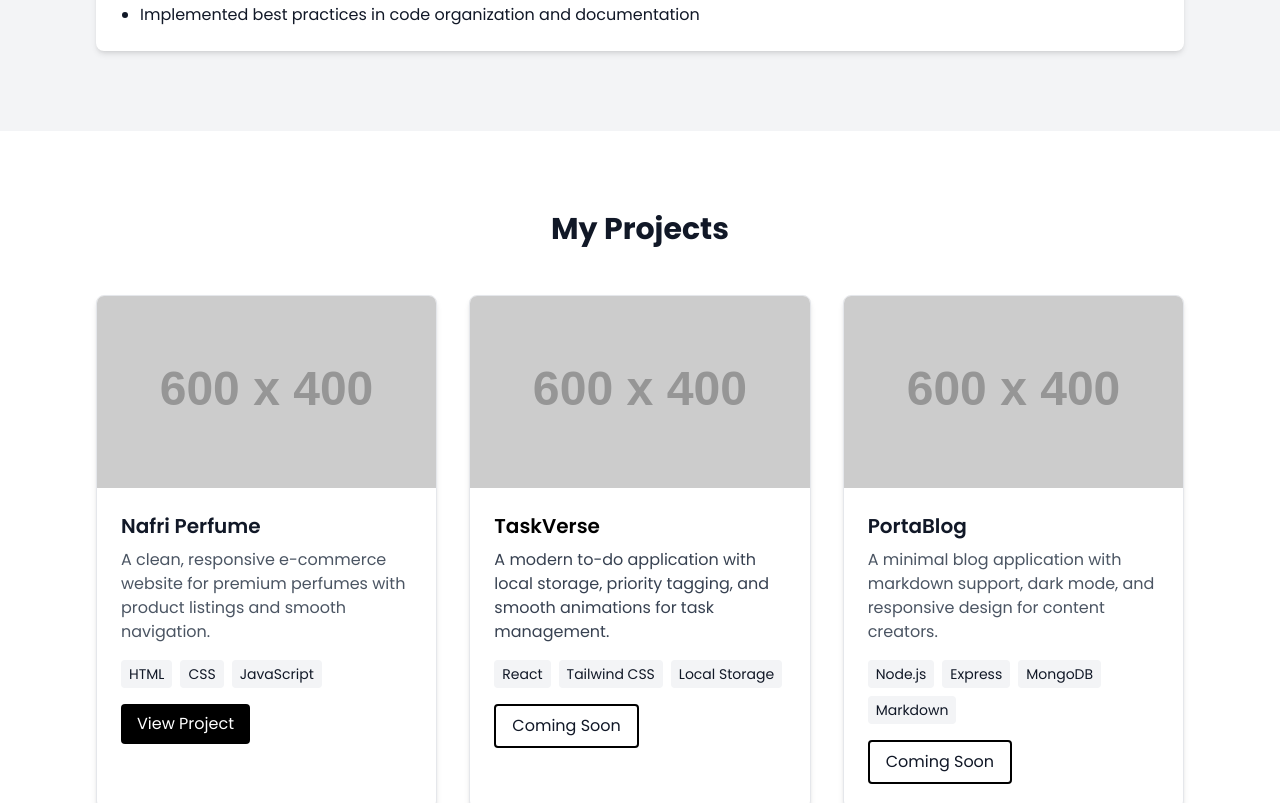
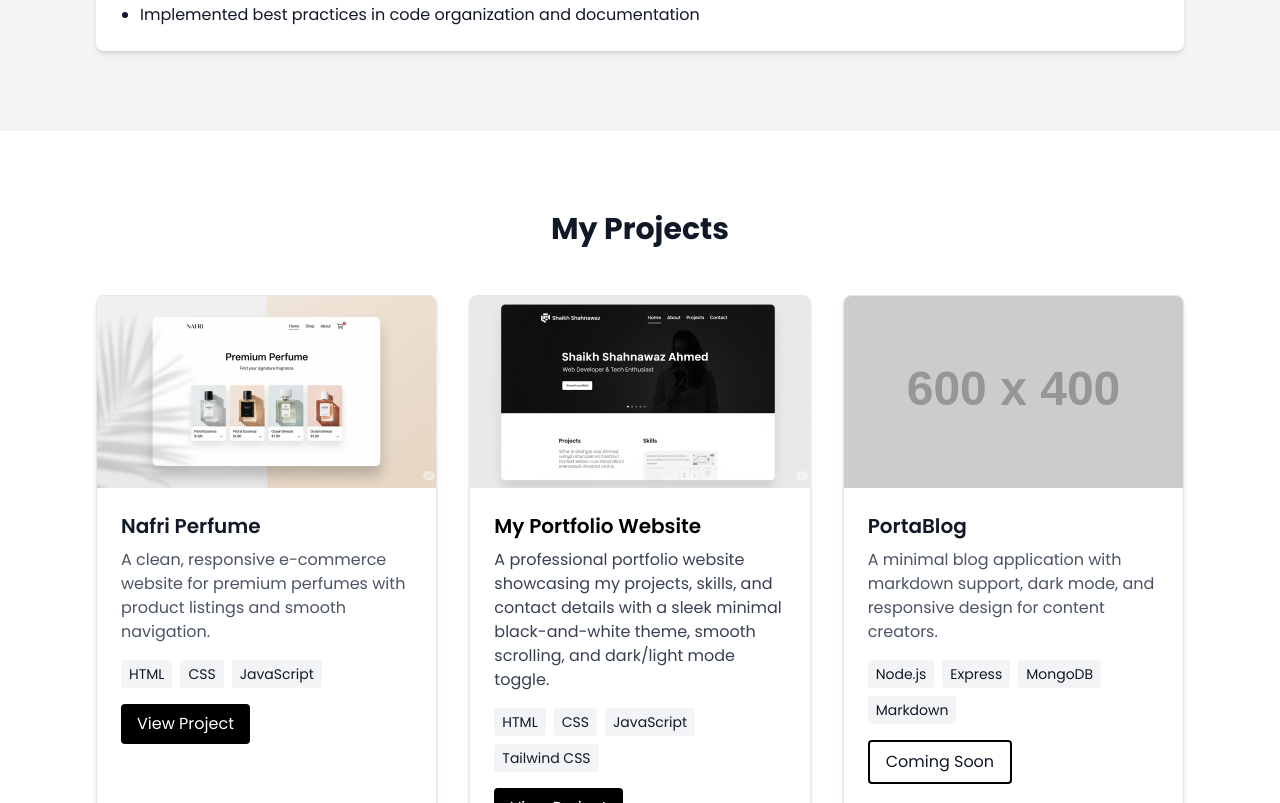
Before and after one commit to shaikhshahnawaz13/portfolio, a plain HTML site: page index.html in a window 1280 px wide. Shown: the part 2685-3488 px from the top of the page. Drawn offline with nearby package versions, Linux system fonts and the light colour scheme; placeholder pictures from the web are drawn by us.

Commit message:
Add files via upload

```diff
--- a/index.html
+++ b/index.html
@@ -8,6 +8,7 @@
         content="Professional portfolio of Shaikh Shahnawaz Ahmed - Full Stack Developer and BSc IT Student">
     <meta name="keywords" content="Full Stack Developer, Web Developer, Portfolio, Shaikh Shahnawaz Ahmed, BSc IT">
     <title>Shaikh Shahnawaz Ahmed | Full Stack Developer</title>
+    <link rel="icon" href="icon.png">
     <script src="https://cdn.tailwindcss.com"></script>
     <script>
         tailwind.config = {
@@ -307,8 +308,7 @@
             <div class="flex flex-col md:flex-row items-center gap-12">
                 <div class="w-full md:w-1/3 flex justify-center fade-in">
                     <div class="w-64 h-64 rounded-full overflow-hidden border-4 border-black dark:border-white">
-                        <img src="https://via.placeholder.com/400x400" alt="Shaikh Shahnawaz Ahmed"
-                            class="w-full h-full object-cover">
+                        <img src="photo.jpeg" alt="Shaikh Shahnawaz Ahmed" class="w-full h-full object-cover">
                     </div>
                 </div>
 
@@ -512,8 +512,7 @@
                 <div
                     class="project-card fade-in bg-white dark:bg-gray-900 rounded-lg overflow-hidden shadow-md border border-gray-200 dark:border-gray-800">
                     <div class="h-48 overflow-hidden">
-                        <img src="https://via.placeholder.com/600x400" alt="Nafri Project"
-                            class="w-full h-full object-cover">
+                        <img src="nafri-card.jpeg" alt="Nafri Project" class="w-full h-full object-cover">
                     </div>
                     <div class="p-6">
                         <h3 class="text-xl font-semibold mb-2">Nafri Perfume</h3>
@@ -531,28 +530,32 @@
                     </div>
                 </div>
 
-                <!-- TaskVerse Project -->
+                <!-- My Portfolio Project -->
                 <div
                     class="project-card fade-in bg-white dark:bg-[#1e293b] rounded-lg overflow-hidden shadow-md border border-gray-200 dark:border-gray-600">
                     <div class="h-48 overflow-hidden">
-                        <img src="https://via.placeholder.com/600x400" alt="TaskVerse Project"
+                        <img src="portfolio-card.jpeg" alt="Portfolio Project"
                             class="w-full h-full object-cover">
                     </div>
                     <div class="p-6">
-                        <h3 class="text-xl font-semibold mb-2 text-black dark:text-white">TaskVerse</h3>
-                        <p class="text-gray-700 dark:text-gray-300 mb-4">A modern to-do application with local storage,
-                            priority tagging, and smooth animations for task management.</p>
+                        <h3 class="text-xl font-semibold mb-2 text-black dark:text-white">My Portfolio Website</h3>
+                        <p class="text-gray-700 dark:text-gray-300 mb-4">A professional portfolio website showcasing my
+                            projects,
+                            skills, and contact details with a sleek minimal black-and-white theme, smooth scrolling,
+                            and dark/light mode toggle.</p>
                         <div class="flex flex-wrap gap-2 mb-4">
-                            <span class="px-2 py-1 bg-gray-100 dark:bg-gray-700 rounded text-sm">React</span>
+                            <span class="px-2 py-1 bg-gray-100 dark:bg-gray-700 rounded text-sm">HTML</span>
+                            <span class="px-2 py-1 bg-gray-100 dark:bg-gray-700 rounded text-sm">CSS</span>
+                            <span class="px-2 py-1 bg-gray-100 dark:bg-gray-700 rounded text-sm">JavaScript</span>
                             <span class="px-2 py-1 bg-gray-100 dark:bg-gray-700 rounded text-sm">Tailwind CSS</span>
-                            <span class="px-2 py-1 bg-gray-100 dark:bg-gray-700 rounded text-sm">Local Storage</span>
                         </div>
-                        <a href="#"
-                            class="inline-block px-4 py-2 border-2 border-black dark:border-white rounded hover:bg-gray-100 dark:hover:bg-gray-900 transition duration-300">
-                            Coming Soon
+                        <a href="https://shaikhshahnawaz13.github.io/portfolio/" target="_blank"
+                            class="inline-block px-4 py-2 bg-black dark:bg-white text-white dark:text-black rounded hover:bg-gray-800 dark:hover:bg-gray-200 transition duration-300">
+                            View Project
                         </a>
                     </div>
                 </div>
+
 
                 <!-- PortaBlog Project -->
                 <div
@@ -781,7 +784,7 @@
                         </div>
 
                         <!-- Optional Hidden Inputs -->
-<input type="hidden" name="_next" value="https://shaikhshahnawaz13.github.io/portfolio/thank-you.html">
+                        <input type="hidden" name="_next" value="https://shaikhshahnawaz13.github.io/portfolio/">
                         <input type="hidden" name="_captcha" value="false">
 
                         <button type="submit"
```
Also changed, not shown: icon.png (added), nafri-card.jpeg (added), photo.jpeg (added), portfolio-card.jpeg (added).
